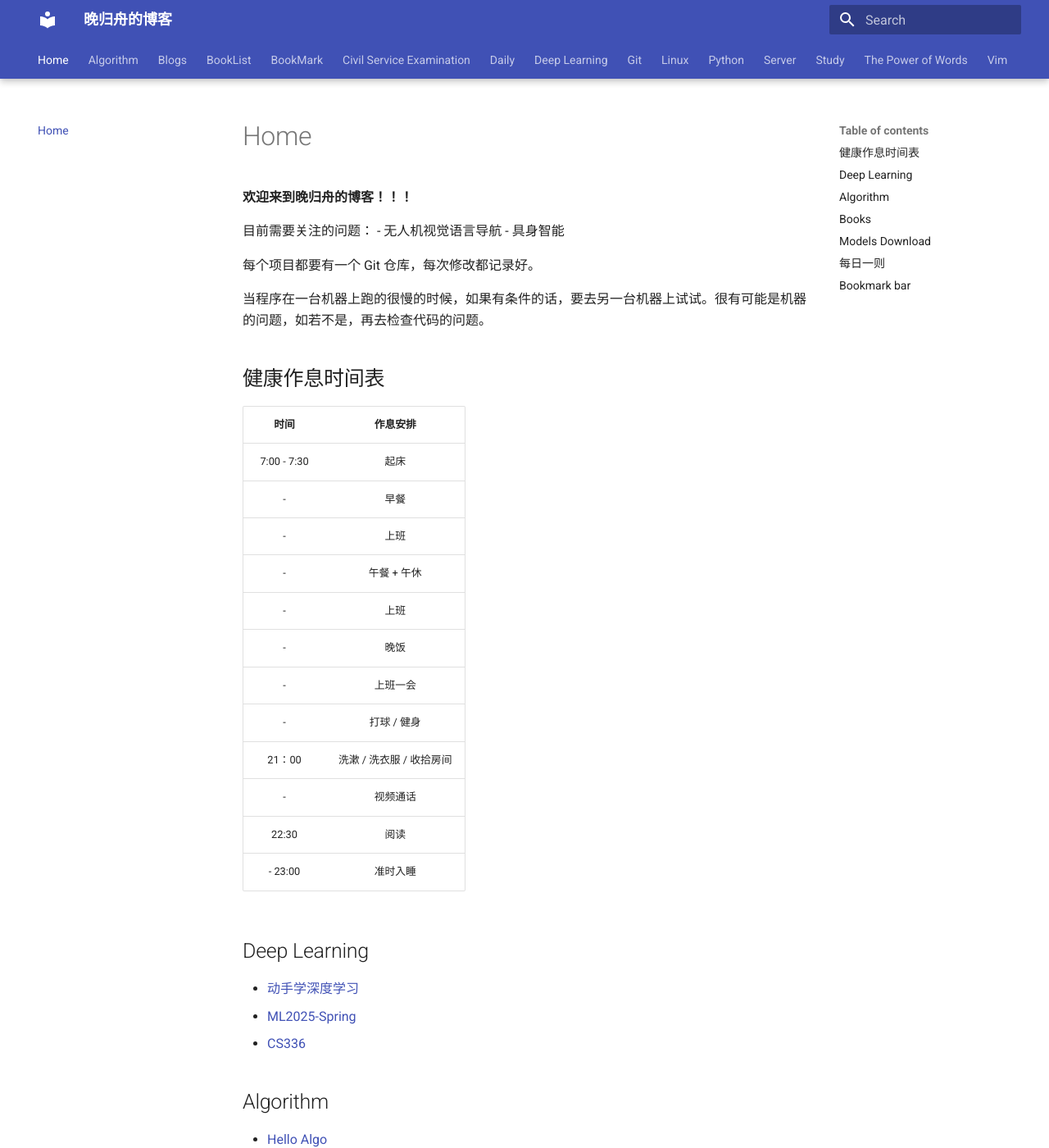
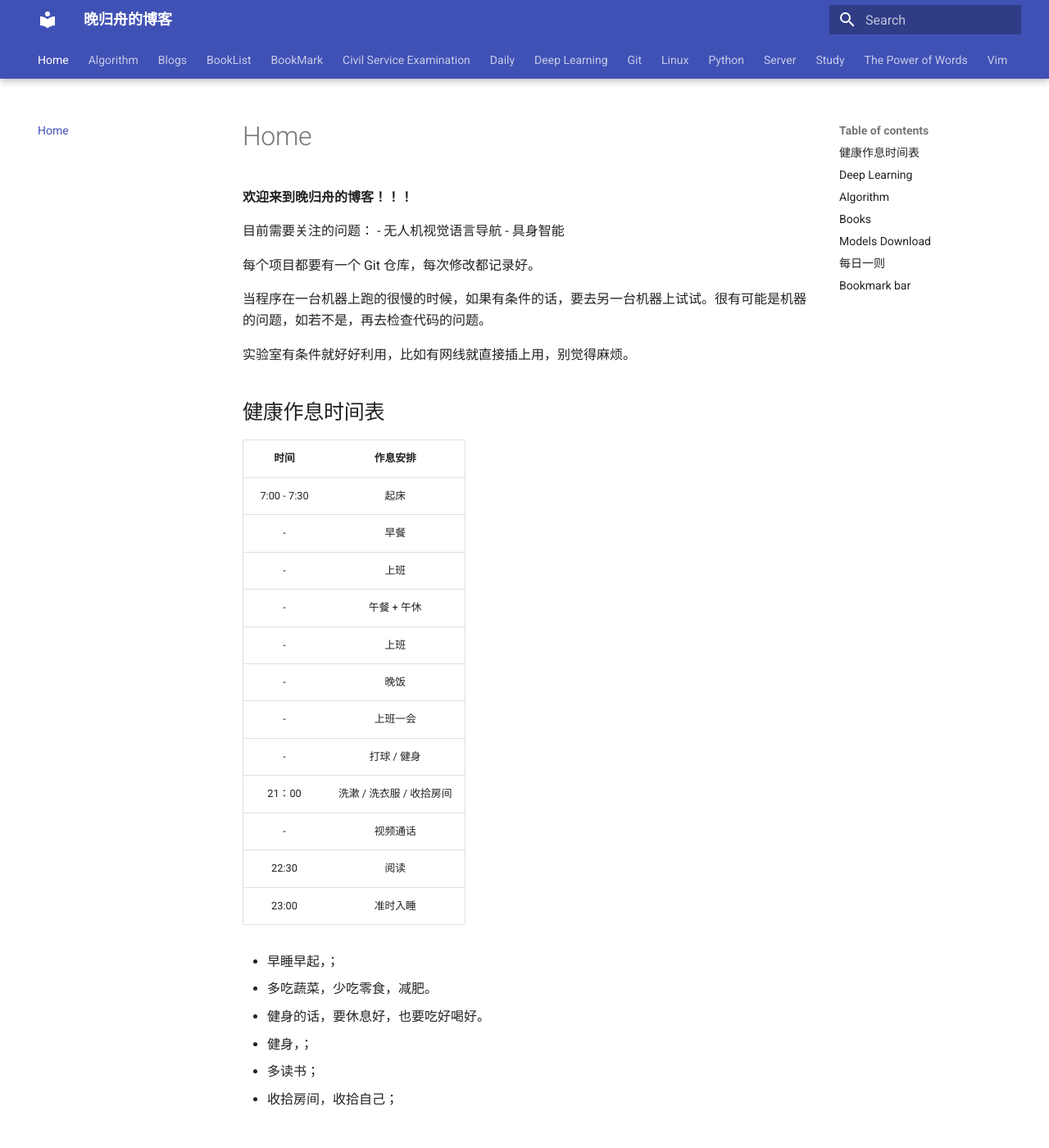
Before and after one commit to WGZ-W/wgz-w.github.io, an MkDocs documentation site: the page built from docs/index.md, in a window 1280 px wide and 1400 px high. Shown: the whole window at 82% size. Built offline with MkDocs 1.6.1 and Material for MkDocs 9.7.7, drawn with Linux system fonts in a browser that asks for light colours.

Commit message:
add note and  add habit advice

```diff
--- a/docs/index.md
+++ b/docs/index.md
@@ -11,8 +11,9 @@
 
 每个项目都要有一个 Git 仓库，每次修改都记录好。
 
+当程序在一台机器上跑的很慢的时候，如果有条件的话，要去另一台机器上试试。很有可能是机器的问题，如若不是，再去检查代码的问题。
 
-当程序在一台机器上跑的很慢的时候，如果有条件的话，要去另一台机器上试试。很有可能是机器的问题，如若不是，再去检查代码的问题。
+实验室有条件就好好利用，比如有网线就直接插上用，别觉得麻烦。
 
 
 
@@ -32,7 +33,14 @@
 |21：00| 洗漱 / 洗衣服 / 收拾房间 |
 |-| 视频通话 |
 |22:30| 阅读|
-| - 23:00| 准时入睡 |
+| 23:00| 准时入睡 |
+
+- 早睡早起，；
+- 多吃蔬菜，少吃零食，减肥。
+- 健身的话，要休息好，也要吃好喝好。
+- 健身，；
+- 多读书；
+- 收拾房间，收拾自己；
 
 
 
```
